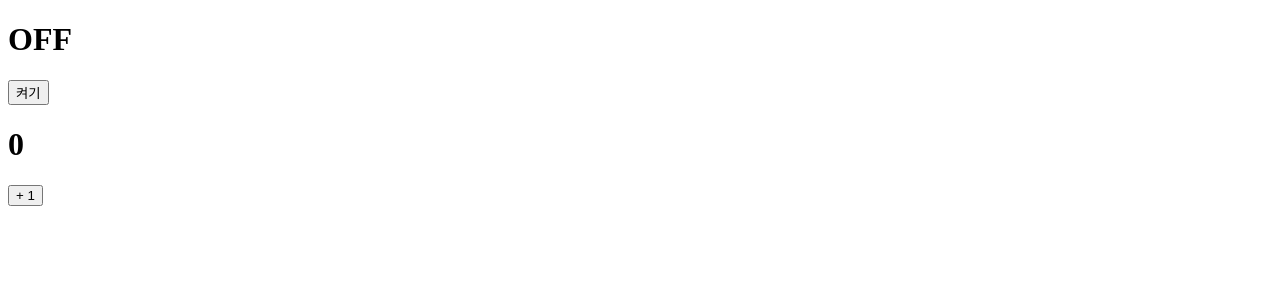
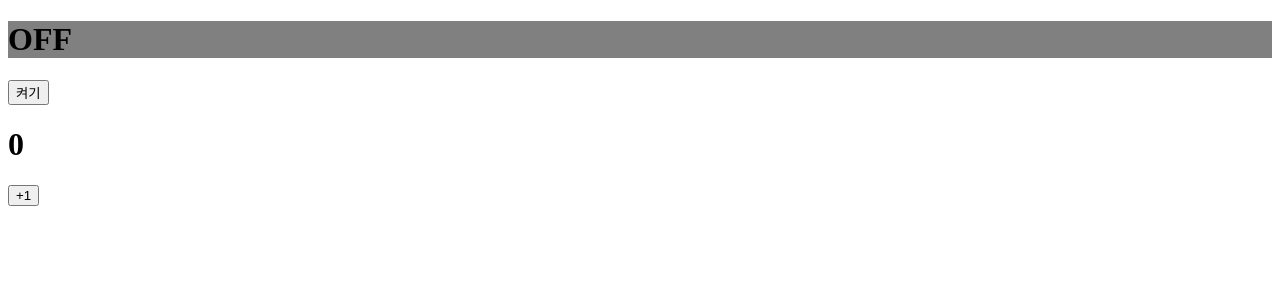
Before and after one commit to Jujungmin/onebite-react, a React (Vite) app in the folder section05/: page / in a window 1280 px wide. Shown: the top 300 px of the page. Built offline with nearby package versions, Linux system fonts and the light colour scheme.

Commit message:
React.js입문-State와Props

```diff
--- a/section05/src/App.jsx
+++ b/section05/src/App.jsx
@@ -1,32 +1,23 @@
 import './App.css';
 import { useState } from 'react';
+import Bulb from './components/Bulb';
+import Counter from './components/Counter';
 
 function App() {
-  const [count, setCount] = useState(0);
-  const [light, setLight] = useState('OFF');
-
+  const [light, setLight] = useState('Off');
   return (
     <>
-      <div>
-        <h1>{light}</h1>
-        <button
-          onClick={() => {
-            setLight(light === 'ON' ? 'OFF' : 'ON')
-          }}
-        >
-          {light === 'ON' ? '끄기' : '켜기'}
-        </button>
-      </div>
-      <div>
-        <h1>{count}</h1>
-        <button
-          onClick={() => {
-            setCount(count + 1)
-          }}
-        >+ 1</button>
-      </div>
+      <Bulb />
+      <Counter />
     </>
   )
 }
 
 export default App;
+
+// count를 클릭 해도 Bulb 콘솔이 계속 출력.
+// 1. 자신이 관리하는 state값이 변경될 때
+// 2. 제공받는 props값이 변경될 때
+// 3. 부모 컴포넌트가 리렌더링되면 자식 컴포넌트도 리렌더링된다.
+// Bulb와 같은 자식컴포넌트가 많아지면 성능이 저하될 수 밖에 없다.
+// 따라서 관련없는 두개의 state를 하나의 컴포넌트에 몰아넣는게 좋다.
--- /dev/null
+++ b/section05/src/components/Bulb.jsx
@@ -0,0 +1,23 @@
+import { useState } from "react";
+
+const Bulb = () => {
+  const [light, setLight] = useState('OFF');
+  return (
+  <div>
+      {light === 'ON' ? (
+        <h1 style={{backgroundColor: 'orange'}}>ON</h1>)
+        : (
+        <h1 style={{backgroundColor: 'gray'}}>OFF</h1>
+      )}
+      <button
+        onClick={() => {
+          setLight(light === 'ON' ? 'OFF' : 'ON')
+        }}
+      >
+        {light === 'ON' ? '끄기' : '켜기'}
+      </button>
+    </div>
+  )
+}
+
+export default Bulb;
--- /dev/null
+++ b/section05/src/components/Counter.jsx
@@ -0,0 +1,14 @@
+import { useState } from "react";
+
+const Counter = () => {
+  const [count, setCount] = useState(0);
+  console.log(count);
+  return (
+    <div>
+      <h1>{count}</h1>
+      <button onClick={() => setCount(count + 1) }>+1</button>
+    </div>
+  )
+}
+
+export default Counter;
```
